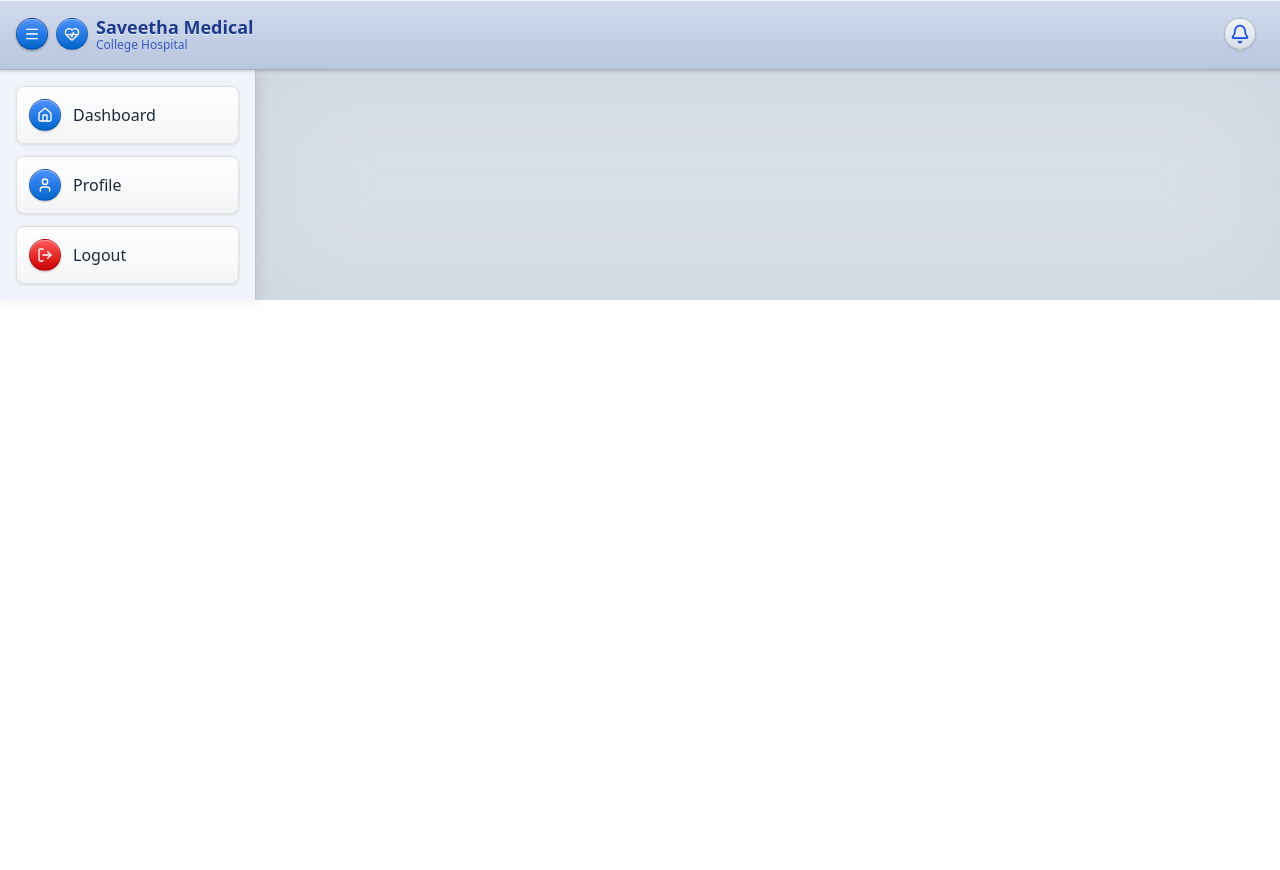
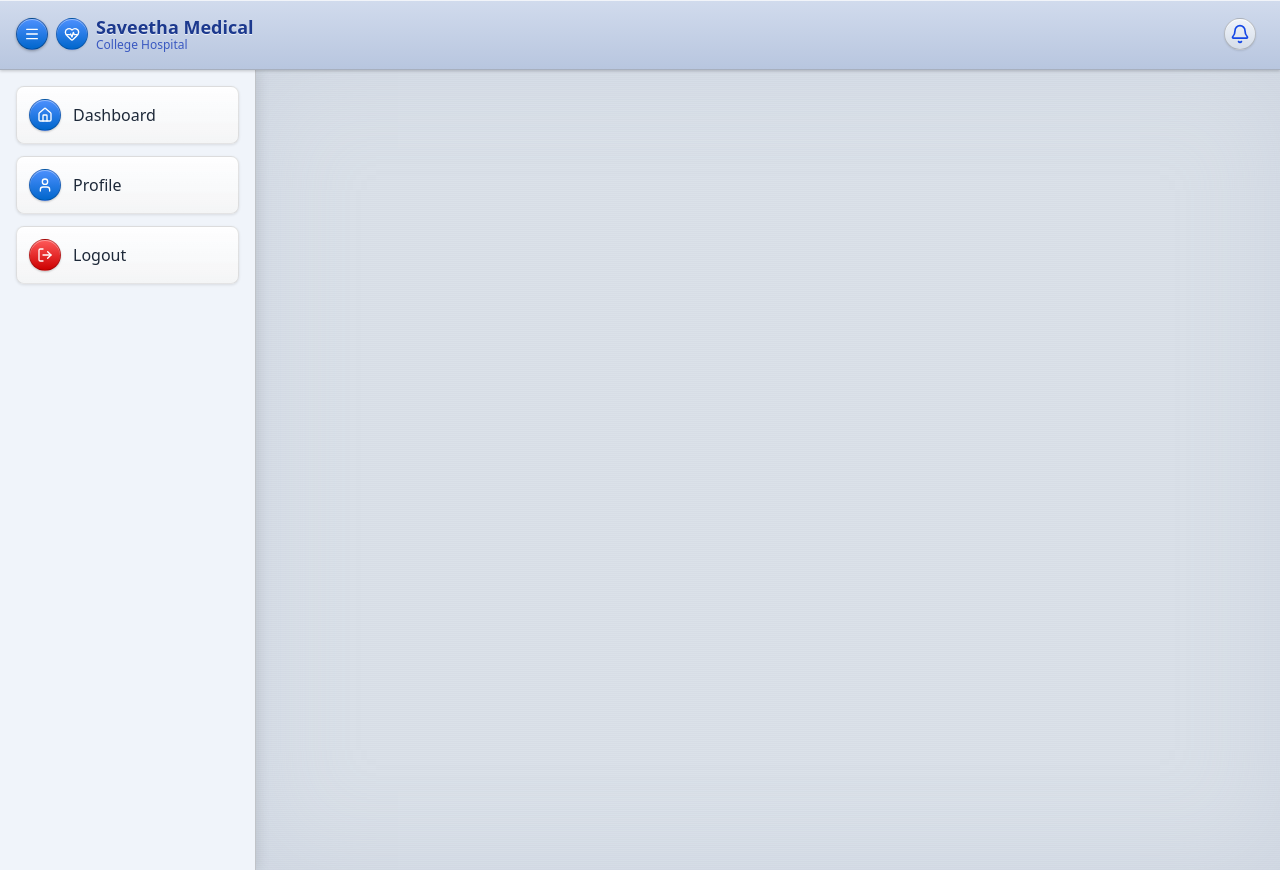
Before and after one commit to Mukunthan-A-R/simats-medical-client, a React (Vite) app: page /faculty in a window 1280 px wide. Before the commit the page ends 800 px from the top, so only its background shows below. Built offline with nearby package versions, Linux system fonts and the light colour scheme.

Commit message:
refactoring faculty layout

```diff
--- a/src/pages/layouts/FacultyLayout.jsx
+++ b/src/pages/layouts/FacultyLayout.jsx
@@ -47,7 +47,7 @@ export default function FacultyLayout() {
 
         {/* Main Content */}
         <div
-          className="flex-1"
+          className="flex-1 min-h-screen"
           style={{
             backgroundImage: `
         repeating-linear-gradient(
```
